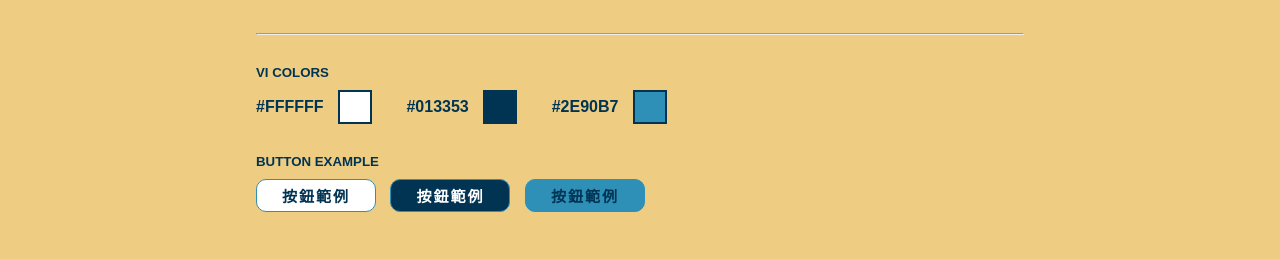
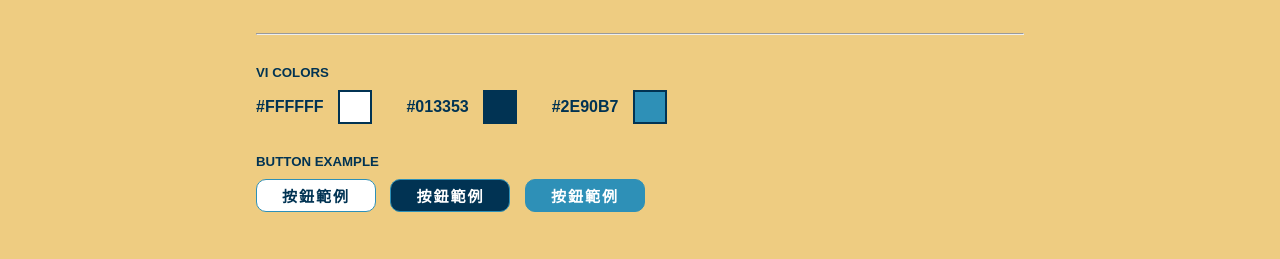
Before and after one commit to vneverz/portfolio, a plain HTML site: page index.html in a window 1280 px wide. Shown: the part 2203-2462 px from the top of the page. Drawn offline with Linux system fonts and the light colour scheme.

Commit message:
edit text coloe

```diff
--- a/guideline.css
+++ b/guideline.css
@@ -119,7 +119,7 @@ html, body {
 }
 .content .button_green {
   background-color: #2E90B7;
-  color: #013353;
+  color: #FFF;
   border-color: #EE837D;
   font-weight: bold;
 }
```
